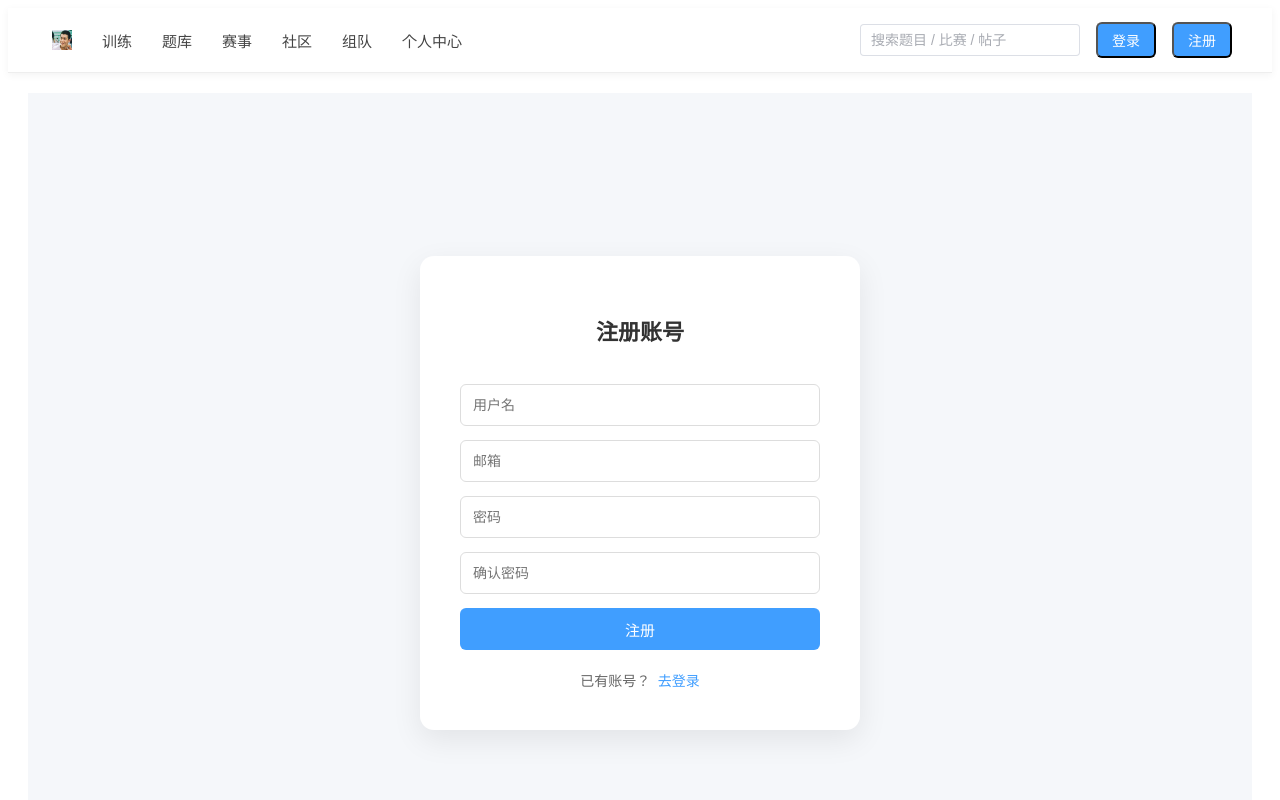
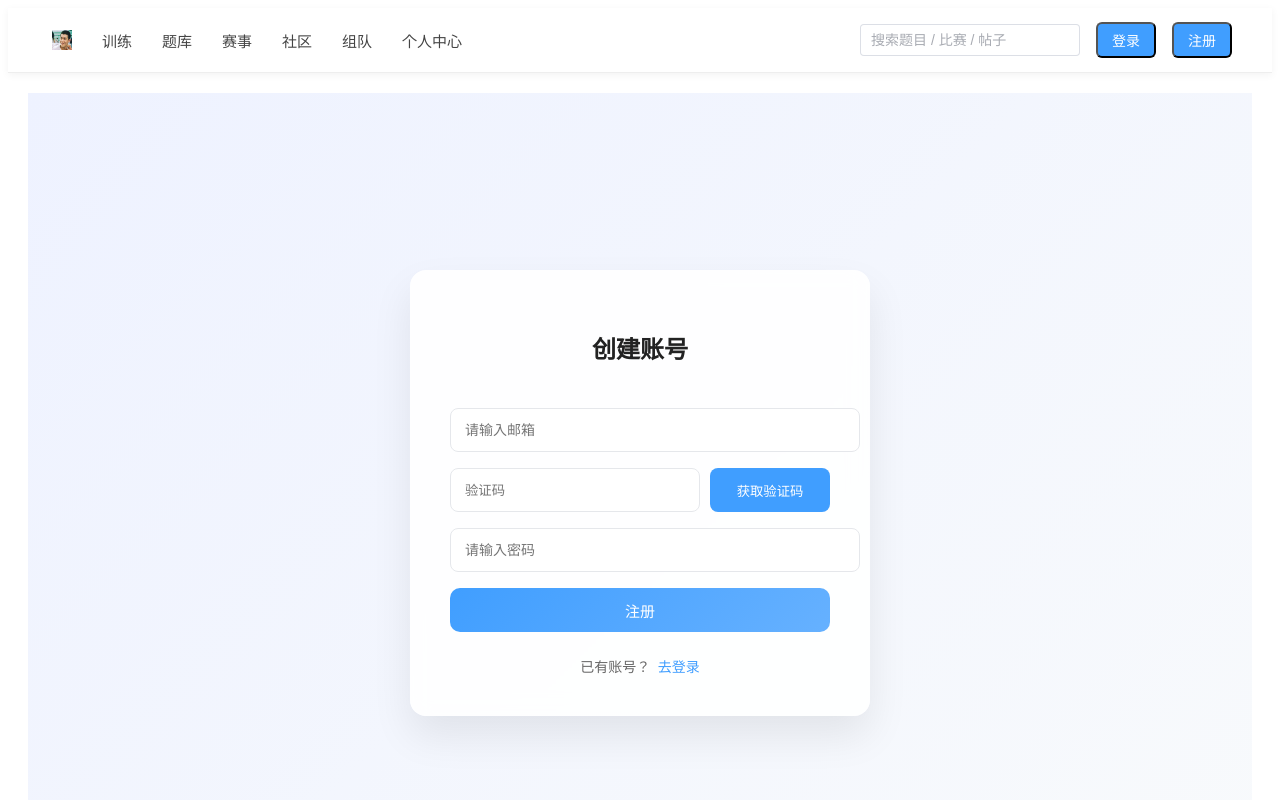
Before and after one commit to Dorian7Alden/LeetModel, a Vue app in the folder LeetModel-vue/: page /register in a window 1280 px wide. Shown: the top 800 px of the page. Built offline with nearby package versions, Linux system fonts and the light colour scheme.

Commit message:
接入注册接口，实现注册

```diff
--- a/LeetModel-vue/src/api/user.js
+++ b/LeetModel-vue/src/api/user.js
@@ -8,3 +8,14 @@ export function login(data) {
     data,
   });
 }
+// 注册接口
+// 发送验证码
+export function sendCode(email) {
+  return request.post("/auth/send-code", {
+    email: email,
+  });
+}
+// 注册
+export function register(data) {
+  return request.post("/auth/register", data);
+}
--- a/LeetModel-vue/src/modules/user/Login.vue
+++ b/LeetModel-vue/src/modules/user/Login.vue
@@ -26,6 +26,7 @@ import { login } from "@/api/user";
 import { ElMessage } from "element-plus";
 
 import { useUserStore } from "@/store/user";
+
 const userStore = useUserStore();
 
 const router = useRouter();
--- a/LeetModel-vue/src/modules/user/Register.vue
+++ b/LeetModel-vue/src/modules/user/Register.vue
@@ -1,18 +1,27 @@
 <template>
   <div class="register-page">
     <div class="register-card">
-      <h2 class="title">注册账号</h2>
+      <h2 class="title">创建账号</h2>
 
       <div class="form">
-        <input placeholder="用户名" />
+        <!-- 邮箱 -->
+        <div class="input-group">
+          <input v-model="email" placeholder="请输入邮箱" />
+        </div>
 
-        <input placeholder="邮箱" />
+        <!-- 验证码 -->
+        <div class="code-row">
+          <input v-model="code" placeholder="验证码" />
+          <button class="code-btn" @click="getCode">获取验证码</button>
+        </div>
 
-        <input type="password" placeholder="密码" />
+        <!-- 密码 -->
+        <div class="input-group">
+          <input v-model="password" type="password" placeholder="请输入密码" />
+        </div>
 
-        <input type="password" placeholder="确认密码" />
-
-        <button class="register-btn">注册</button>
+        <!-- 注册按钮 -->
+        <button class="register-btn" @click="doRegister">注册</button>
       </div>
 
       <div class="login-link">
@@ -22,125 +31,170 @@
     </div>
   </div>
 </template>
+<script setup>
+import { ref } from "vue";
+import { sendCode, register } from "@/api/user";
+import { ElMessage } from "element-plus";
+import { useRouter } from "vue-router";
+
+const router = useRouter();
+
+const email = ref("");
+const password = ref("");
+const code = ref("");
+
+const getCode = async () => {
+  await sendCode(email.value);
+  alert("验证码已发送");
+};
+
+const doRegister = async () => {
+  try {
+    const res = await register({
+      email: email.value,
+      password: password.value,
+      code: code.value,
+    });
+
+    ElMessage.success(res.msg);
+
+    // ⭐ 延迟跳转（让用户看到提示）
+    setTimeout(() => {
+      router.push("/login");
+    }, 1000);
+  } catch (err) {
+    ElMessage.error(err.response.msg);
+  }
+};
+</script>
 
 <style scoped>
-/* 页面背景 */
-
+/* 页面背景（渐变+居中） */
 .register-page {
   min-height: 100vh;
+  display: flex;
+  justify-content: center;
+  align-items: center;
+
+  background: linear-gradient(135deg, #eef2ff, #f8fafc);
+}
+
+/* 卡片 */
+.register-card {
+  width: 380px;
+  padding: 40px;
+
+  background: rgba(255, 255, 255, 0.9);
+  backdrop-filter: blur(10px);
+
+  border-radius: 16px;
+
+  box-shadow: 0 20px 40px rgba(0, 0, 0, 0.08);
 
   display: flex;
-
-  justify-content: center;
-
-  align-items: center;
-
-  background: #f5f7fa;
-}
-
-/* 注册卡片 */
-
-.register-card {
-  width: 360px;
-
-  background: white;
-
-  padding: 40px;
-
-  border-radius: 14px;
-
-  box-shadow: 0 10px 30px rgba(0, 0, 0, 0.08);
-
-  display: flex;
-
   flex-direction: column;
-
-  gap: 20px;
+  gap: 24px;
 }
 
 /* 标题 */
-
 .title {
   text-align: center;
-
-  font-size: 22px;
-
+  font-size: 24px;
   font-weight: 600;
-
-  color: #333;
+  color: #222;
 }
 
 /* 表单 */
-
 .form {
   display: flex;
-
   flex-direction: column;
-
-  gap: 14px;
+  gap: 16px;
 }
 
-/* 输入框 */
+/* 输入框容器 */
+.input-group input {
+  width: 100%;
+  height: 42px;
 
-input {
-  height: 40px;
+  border: 1px solid #e5e7eb;
+  border-radius: 8px;
 
-  border: 1px solid #ddd;
-
-  border-radius: 6px;
-
-  padding: 0 12px;
-
+  padding: 0 14px;
   font-size: 14px;
 
-  outline: none;
+  transition: all 0.2s;
+}
 
+/* 输入框 focus */
+.input-group input:focus {
+  border-color: #409eff;
+  box-shadow: 0 0 0 2px rgba(64, 158, 255, 0.15);
+}
+
+/* 验证码行 */
+.code-row {
+  display: flex;
+  gap: 10px;
+}
+
+.code-row input {
+  flex: 1;
+  height: 42px;
+
+  border: 1px solid #e5e7eb;
+  border-radius: 8px;
+  padding: 0 14px;
+}
+
+/* 验证码按钮 */
+.code-btn {
+  width: 120px;
+  border: none;
+  border-radius: 8px;
+
+  background: #409eff;
+  color: white;
+
+  cursor: pointer;
   transition: 0.2s;
 }
 
-input:focus {
-  border-color: #409eff;
+.code-btn:hover {
+  background: #2f7de1;
 }
 
 /* 注册按钮 */
-
 .register-btn {
-  height: 42px;
+  height: 44px;
 
   border: none;
+  border-radius: 10px;
 
-  border-radius: 6px;
-
-  background: #409eff;
-
+  background: linear-gradient(135deg, #409eff, #66b1ff);
   color: white;
 
   font-size: 15px;
+  font-weight: 500;
 
   cursor: pointer;
-
-  transition: 0.2s;
+  transition: all 0.2s;
 }
 
 .register-btn:hover {
-  background: #2f7de1;
+  transform: translateY(-1px);
+  box-shadow: 0 8px 20px rgba(64, 158, 255, 0.3);
 }
 
 /* 登录链接 */
-
 .login-link {
   text-align: center;
-
   font-size: 14px;
-
   color: #666;
 }
 
 .login-link a {
   color: #409eff;
-
   margin-left: 4px;
-
   text-decoration: none;
 }
 
```
